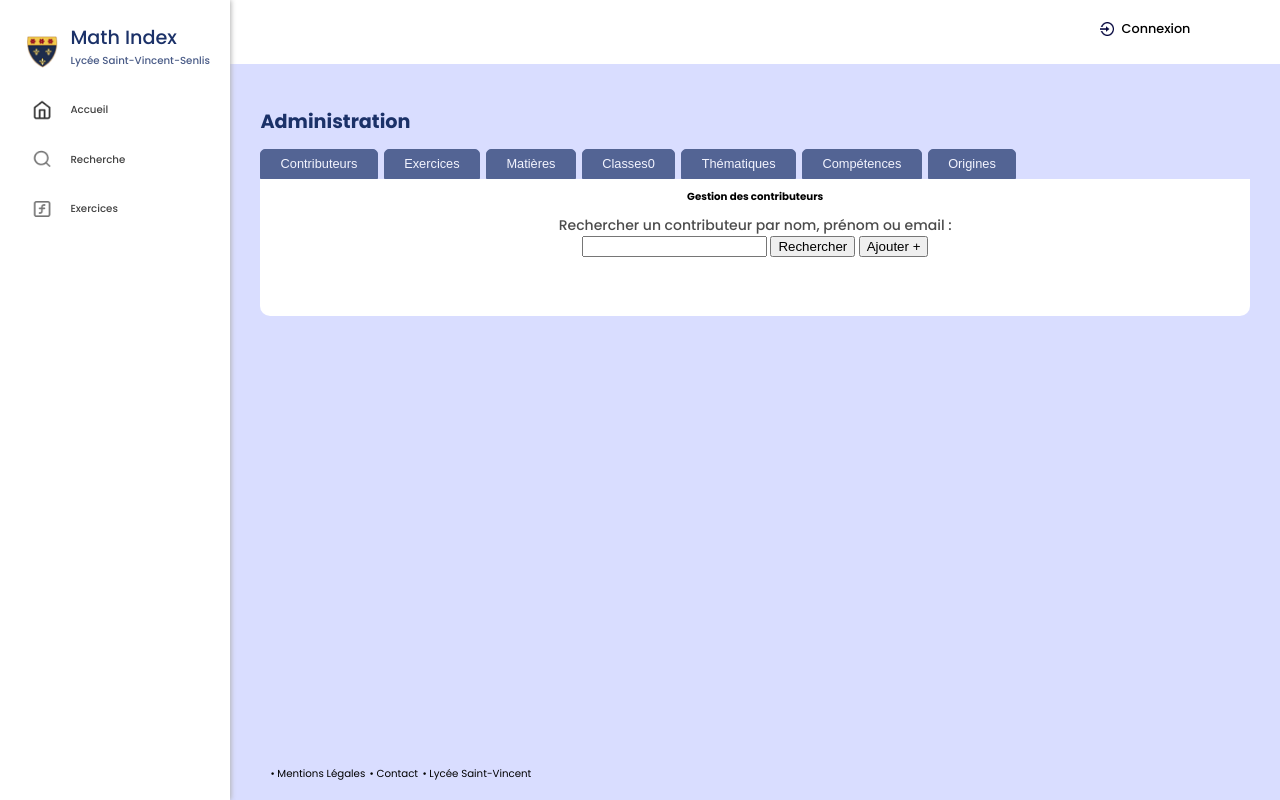
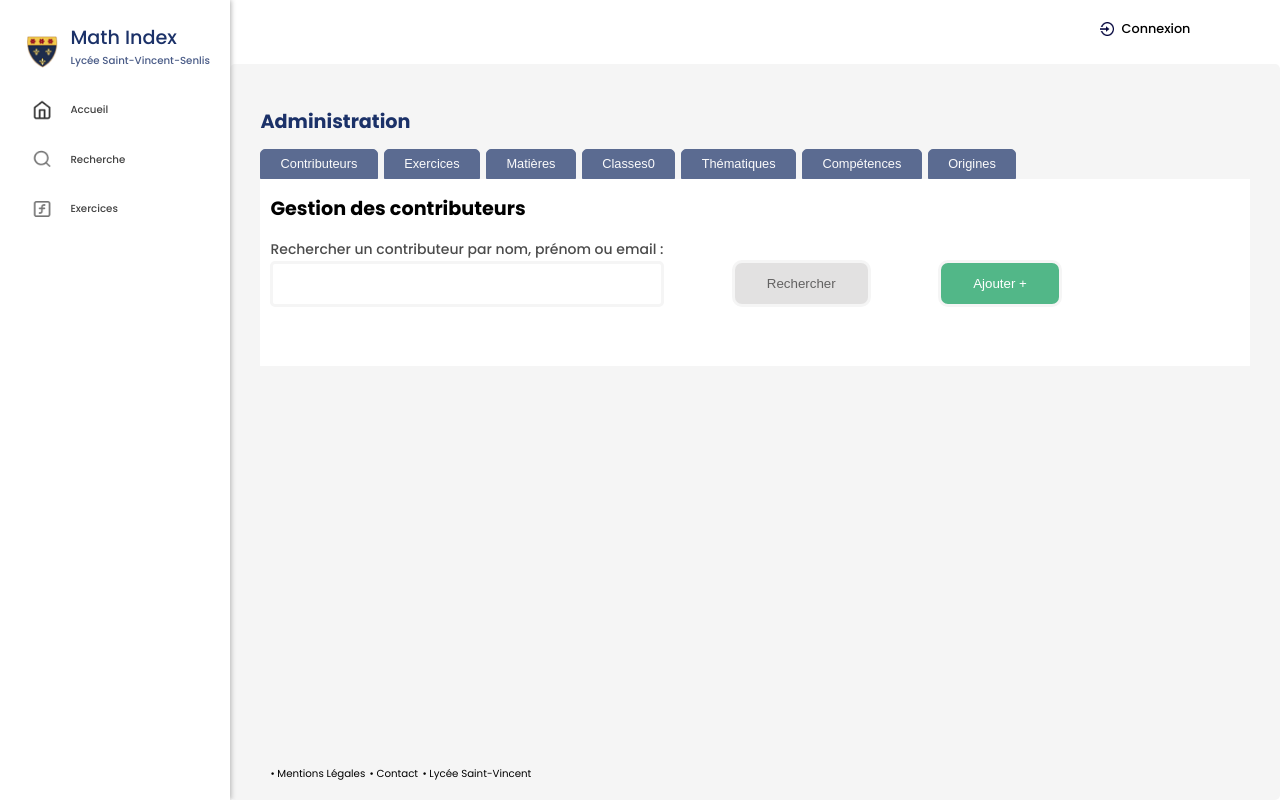
Before and after one commit to SashaCarton/Repository-Math-index, a PHP site: page /administration.php in a window 1280 px wide; the page is wider, and only the part inside the window is pictured. Run offline with PHP 8.4, Linux system fonts and the light colour scheme.

Commit message:
fix: add css file for administration page

```diff
--- a/administration.php
+++ b/administration.php
@@ -30,7 +30,7 @@ require_once('connexion_db.php');
 
             <div class="tab-content active-tab-content">
                 <div class="contributeurs">
-                    <h3>Gestion des contributeurs</h3>
+                    <h2>Gestion des contributeurs</h2>
                     <label for="search">Rechercher un contributeur par nom, prénom ou email :</label>
                     <div class="search">
                         <form>
@@ -39,7 +39,7 @@ require_once('connexion_db.php');
                             <input type="button" id="buttonAdd" value="Ajouter +">
                         </form>
                     </div>
-
+                    <!-- Mettre ici php -->
                 </div>
 
             </div>
--- /dev/null
+++ b/assets/css/administration.css
@@ -0,0 +1,49 @@
+.grey-bloc{
+    background-color: #f5f5f5;
+    border-radius: 5px;
+}
+.tabs-btn-container{
+    background-color: #f5f5f5;
+}
+.contributeurs{
+    background-color: #ffffff;
+    display: flex;
+    flex-direction: column;
+    align-items: left;
+    text-align: left;
+    padding-left: 10px;
+
+}
+h2{
+    padding: 0!important;
+}
+#search{
+    height: 3vw;
+    width: 30vw;
+    border: solid #f5f5f5;
+    border-radius: 5px;
+}
+#buttonSearch{
+    background-color: #e2e1e1;
+    border: solid #f5f5f5;
+    border-radius: 10px;
+    padding: 0.5vw;
+    padding-left: 2.5vw;
+    padding-right: 2.5vw;
+    padding-top: 1vw;
+    padding-bottom: 1vw;
+    color:  #636262;
+    margin-left: 5vw;
+}
+#buttonAdd{
+    background-color:  #52B788;
+    border: solid #f5f5f5;
+    border-radius: 10px;
+    padding: 0.5vw;
+    padding-left: 2.5vw;
+    padding-right: 2.5vw;
+    padding-top: 1vw;
+    padding-bottom: 1vw;
+    color:  #ffffff;
+    margin-left: 5vw;
+}
```
